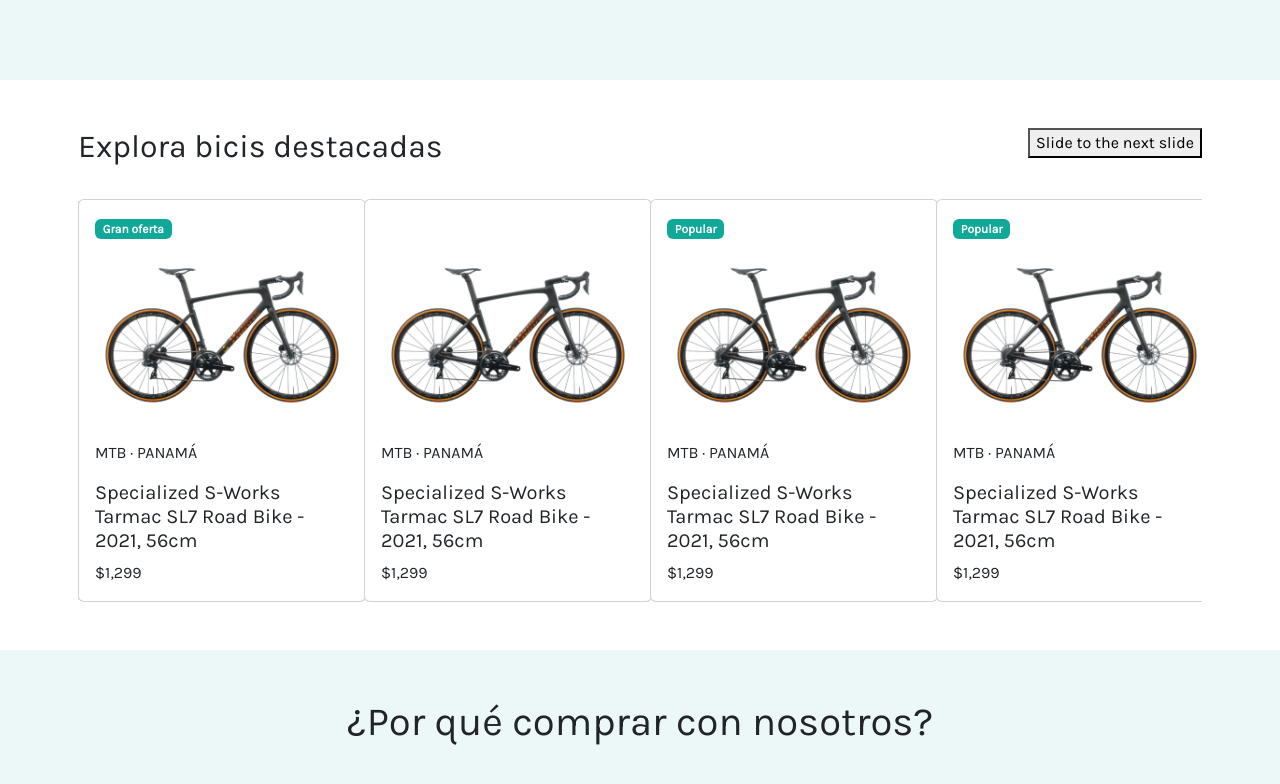
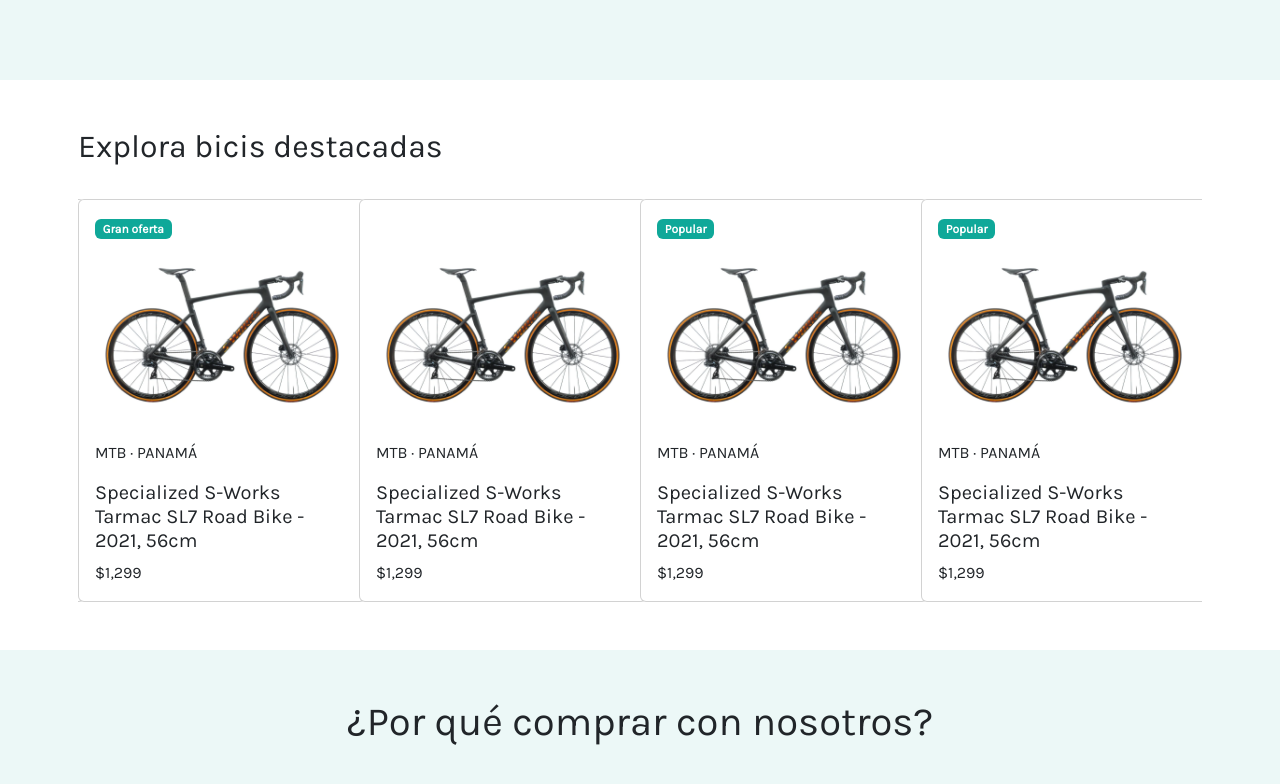
Before and after one commit to Recycling-Bikes/recycling-web, a Next.js app: page / in a window 1280 px wide. Shown: the part 460-1244 px from the top of the page. Built offline with nearby package versions, Linux system fonts and the light colour scheme.

Commit message:
nov 08 v1

```diff
--- a/pages/Home/Article.js
+++ b/pages/Home/Article.js
@@ -2,7 +2,7 @@
 //@ts-check
 import { Swiper, SwiperSlide, useSwiper } from 'swiper/react';
 
-import { Autoplay, } from 'swiper'
+import { Autoplay, Pagination } from 'swiper'
 
 
 // Import Swiper styles
@@ -21,13 +21,17 @@
             <div className='d-flex mb-4 justify-content-between'>
                 <h2>Explora bicis destacadas</h2>
 
-                <div><button onClick={() => swiper.slideNext()}>Slide to the next slide</button></div>
+                <div></div>
             </div>
 
             <Swiper
-                modules={[Autoplay,]}
+                modules={[Autoplay, Pagination]}
 
                 autoplay={{
+                    delay: 5000
+                }}
+                pagination={{
+                    clickable: true,
                 }}
 
                 loop={true}
@@ -37,52 +41,44 @@
                         spaceBetween: 25,
                     },
                     "@0.40": {
-                        slidesPerView: 1.15,
+                        slidesPerView: 1.25,
                         spaceBetween: 25,
                     },
                     "@0.50": {
-                      slidesPerView: 1.25,
+                        slidesPerView: 1.35,
                         spaceBetween: 25,
                     },
                     "@0.60": {
-                        slidesPerView: 1.25,
+                        slidesPerView: 1.45,
                         spaceBetween: 25,
                     },
                     "@0.70": {
-                        slidesPerView: 1.30,
+                        slidesPerView: 1.50,
                         spaceBetween: 25,
                     },
                     "@0.80": {
-                        slidesPerView: 1.40,
+                        slidesPerView: 1.75,
                         spaceBetween: 25,
                     },
                     "@0.90": {
-                        slidesPerView: 1.75,
+                        slidesPerView: 2.50,
+
+                    },
+                    "@1.10": {
+                        slidesPerView: 3,
                         spaceBetween: 25,
                     },
-                    "@1.00": {
-                      slidesPerView: 2.20,
-                      spaceBetween: 25,
-                    },
-                    "@1.10": {
-                        slidesPerView: 2.50,
-                        spaceBetween: 25,
-                      },
-                    "@1.20": {
-                      slidesPerView: 3,
-                      spaceBetween: 20,
-                    },
                     "@1.30": {
-                        slidesPerView: 3.25,
-                        spaceBetween: 20,
+                        slidesPerView: 3.50,
+
                     },
                     "@1.40": {
-                        slidesPerView: 3.50,
-                        spaceBetween: 20,
+                        slidesPerView: 4,
+
                     },
                     "@1.50": {
                         slidesPerView: 4,
-                        spaceBetween: 20,
+
                     },
                 }}
 
```
Lines whose indentation alone changed are shown as unchanged.
